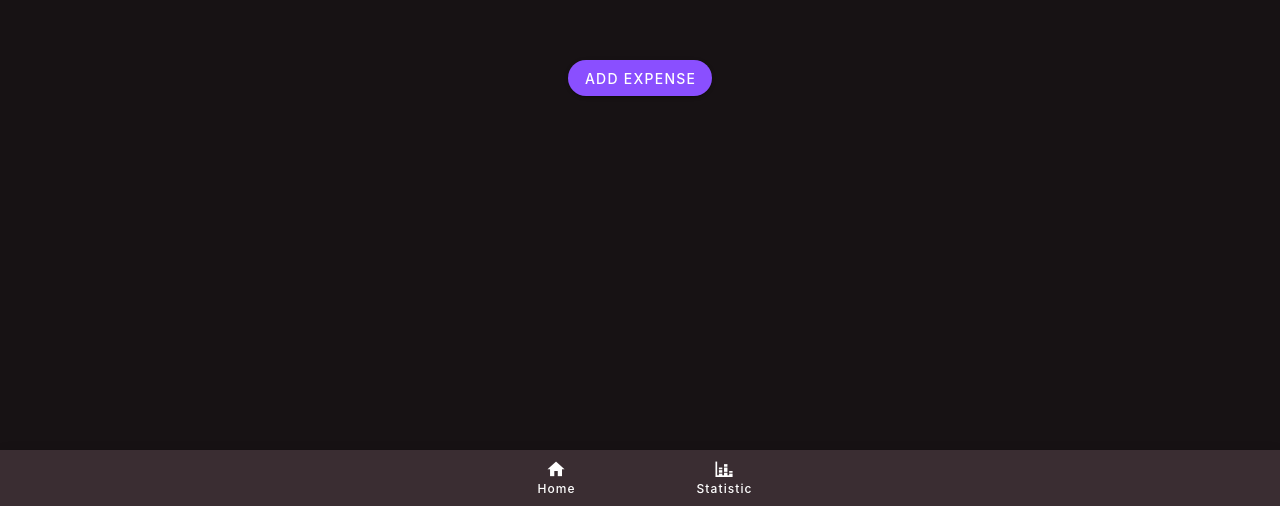
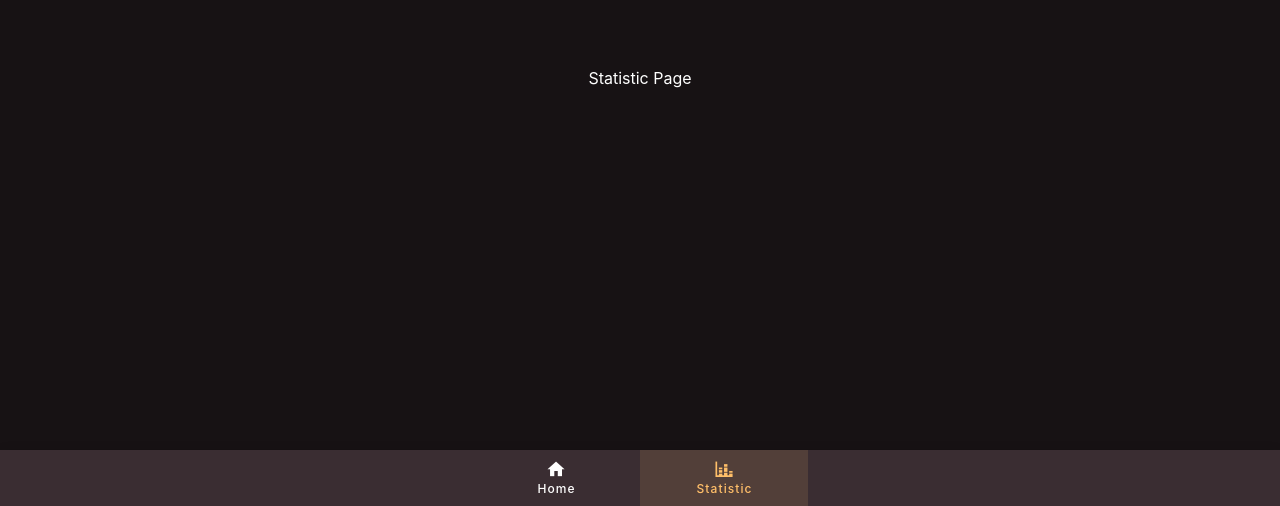
Before and after one commit to D4ST1N/budget-x, a Vue app: page /budget-x/statistic in a window 1280 px wide. Shown: the part 294-800 px from the top of the page. Built offline with nearby package versions, Linux system fonts and the light colour scheme.

Commit message:
init: Add router

```diff
--- a/package.json
+++ b/package.json
@@ -10,7 +10,8 @@
     "prettify": "npx prettier . --write"
   },
   "dependencies": {
-    "vue": "^3.4.31"
+    "vue": "^3.4.31",
+    "vue-router": "^4.4.1"
   },
   "devDependencies": {
     "@eslint/js": "^9.8.0",
--- a/src/App.vue
+++ b/src/App.vue
@@ -4,16 +4,16 @@
   <v-responsive>
     <v-app>
       <v-main class="d-flex align-center justify-center">
-        <v-btn>Add Expense</v-btn>
+        <RouterView />
       </v-main>
 
       <v-bottom-navigation grow color="secondary">
-        <v-btn>
+        <v-btn :to="{ name: 'Home' }">
           <v-icon>mdi-home</v-icon>
           <span>Home</span>
         </v-btn>
 
-        <v-btn>
+        <v-btn :to="{ name: 'Statistic' }">
           <v-icon>mdi-chart-bar-stacked</v-icon>
           <span>Statistic</span>
         </v-btn>
--- a/src/main.ts
+++ b/src/main.ts
@@ -1,6 +1,7 @@
 import { createApp } from "vue";
 import "./style.css";
+import vuetify from "@/plugins/vuetify";
+import router from "@/router/router";
 import App from "./App.vue";
-import vuetify from "./plugins/vuetify";
 
-createApp(App).use(vuetify).mount("#app");
+createApp(App).use(router).use(vuetify).mount("#app");
--- /dev/null
+++ b/src/router/router.ts
@@ -0,0 +1,23 @@
+import { createWebHistory, createRouter } from "vue-router";
+import HomeView from "@/views/HomeView.vue";
+import StatisticView from "@/views/StatisticView.vue";
+
+const routes = [
+  {
+    path: "/",
+    component: HomeView,
+    name: "Home",
+  },
+  {
+    path: "/statistic",
+    component: StatisticView,
+    name: "Statistic",
+  },
+];
+
+const router = createRouter({
+  history: createWebHistory("budget-x"),
+  routes,
+});
+
+export default router;
--- /dev/null
+++ b/src/views/HomeView.vue
@@ -0,0 +1,5 @@
+<script setup lang="ts"></script>
+
+<template>
+  <v-btn>Add Expense</v-btn>
+</template>
--- /dev/null
+++ b/src/views/StatisticView.vue
@@ -0,0 +1,5 @@
+<script setup lang="ts"></script>
+
+<template>
+  <span>Statistic Page</span>
+</template>
```
Also changed, not shown: 1 other file (tests, documents, lock files or other folders).
